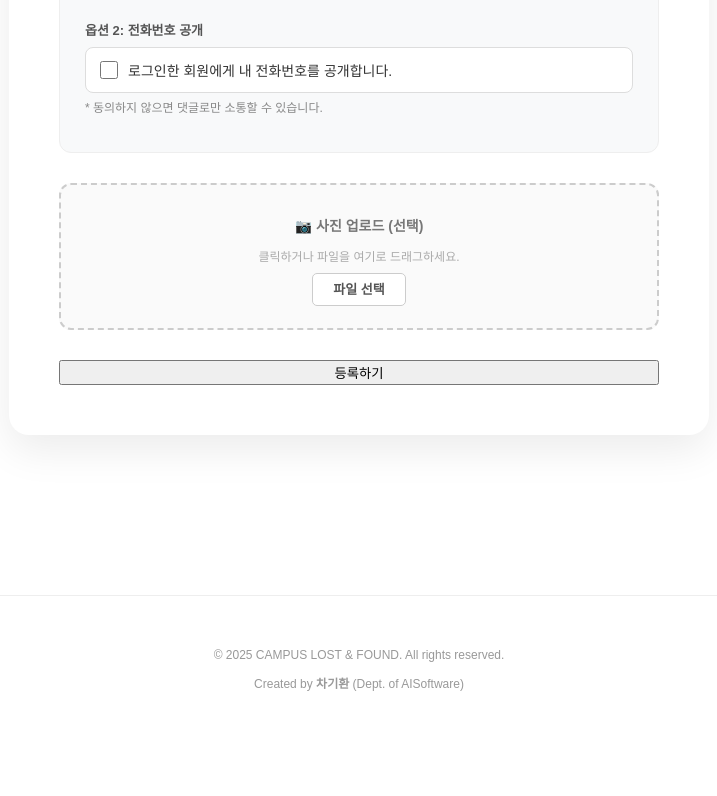
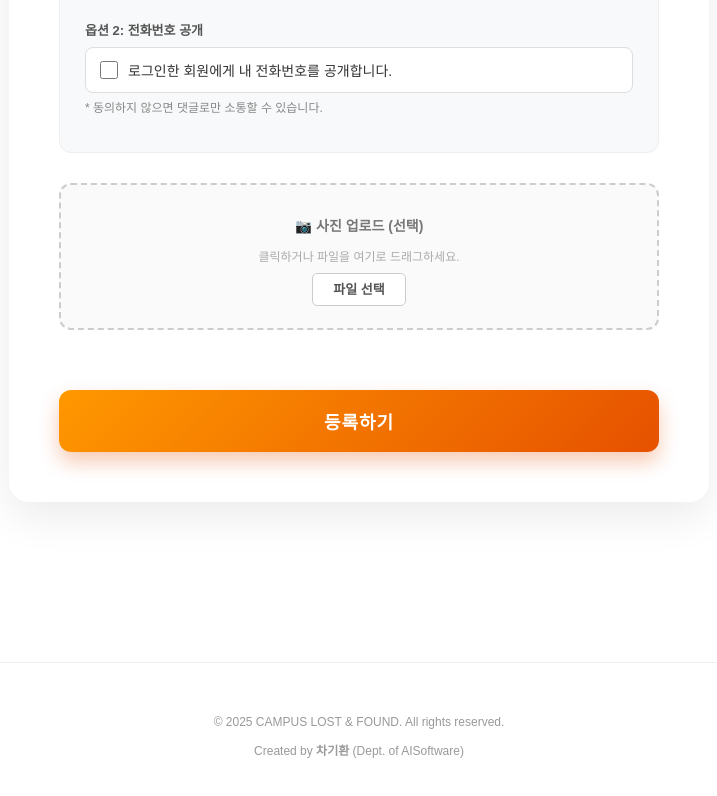
Before and after one commit to chakihwan/FrameworkTermProject, a React (Create React App) app in the folder frontend/: page /write in a window 1280 px wide. Shown: the part 882-1678 px from the top of the page, without its empty margins (281-998 px from the left). Before the commit the page ends 1625 px from the top, so only its background shows below. Built offline with nearby package versions, Linux system fonts and the light colour scheme.

Commit message:
프론트엔드 아이템 등록화면 등록 버튼 UI개선 기본버튼->주황색 스타일로

```diff
--- a/frontend/src/App.css
+++ b/frontend/src/App.css
@@ -302,3 +302,47 @@ body {
   color: white;
   border-color: #e65100;
 }
+
+/* --- 예쁜 등록하기 버튼 (오렌지 그라데이션) --- */
+.submit-btn {
+  width: 100%;
+  padding: 18px;
+  margin-top: 30px;
+
+  /* 오렌지 그라데이션 배경 */
+  background: linear-gradient(135deg, #ff9800 0%, #e65100 100%);
+  color: white;
+
+  border: none;
+  border-radius: 12px;
+  font-size: 18px;
+  font-weight: 800;
+  cursor: pointer;
+  letter-spacing: 1px;
+
+  /* 부드러운 그림자 (버튼이 떠 있는 느낌) */
+  box-shadow: 0 10px 20px rgba(230, 81, 0, 0.3);
+  transition: all 0.3s ease;
+}
+
+/* 마우스 올렸을 때 효과 (살짝 위로 올라감) */
+.submit-btn:hover {
+  transform: translateY(-3px);
+  box-shadow: 0 15px 25px rgba(230, 81, 0, 0.4);
+  background: linear-gradient(135deg, #ffb74d 0%, #f57c00 100%);
+}
+
+/* 클릭했을 때 효과 (눌리는 느낌) */
+.submit-btn:active {
+  transform: translateY(-1px);
+  box-shadow: 0 5px 10px rgba(230, 81, 0, 0.3);
+}
+
+/* 로딩 중일 때 (비활성화) */
+.submit-btn:disabled {
+  background: #ccc;
+  color: #888;
+  cursor: not-allowed;
+  transform: none;
+  box-shadow: none;
+}
--- a/frontend/src/pages/WriteItem.js
+++ b/frontend/src/pages/WriteItem.js
@@ -129,17 +129,14 @@ const WriteItem = () => {
                         {file && <p style={{marginTop:'15px', fontSize:'13px', color:'#2ecc71', fontWeight:'bold'}}>✅ {file.name}</p>}
                     </div>
 
-                    {/* 등록 버튼 */}
+                    {/* 등록 버튼 (스타일 교체됨) */}
                     <button
                         type="submit"
-                        disabled={isSubmitting} // ★ 로딩 중이면 클릭 불가
-                        style={{
-                            /* ... 기존 스타일 ... */
-                            opacity: isSubmitting ? 0.7 : 1, // 연하게 처리
-                            cursor: isSubmitting ? 'not-allowed' : 'pointer'
-                        }}
+                        className="submit-btn"
+                        disabled={isSubmitting} // 로딩 상태
                     >
-                        {isSubmitting ? '⏳ 업로드 중...' : '등록하기'}
+                        {/* 로딩 상태가 있다면 텍스트 변경, 없다면 그냥 '등록 완료' */}
+                        {typeof isSubmitting !== 'undefined' && isSubmitting ? '업로드 중...' : '등록하기'}
                     </button>
                 </form>
             </div>
```
